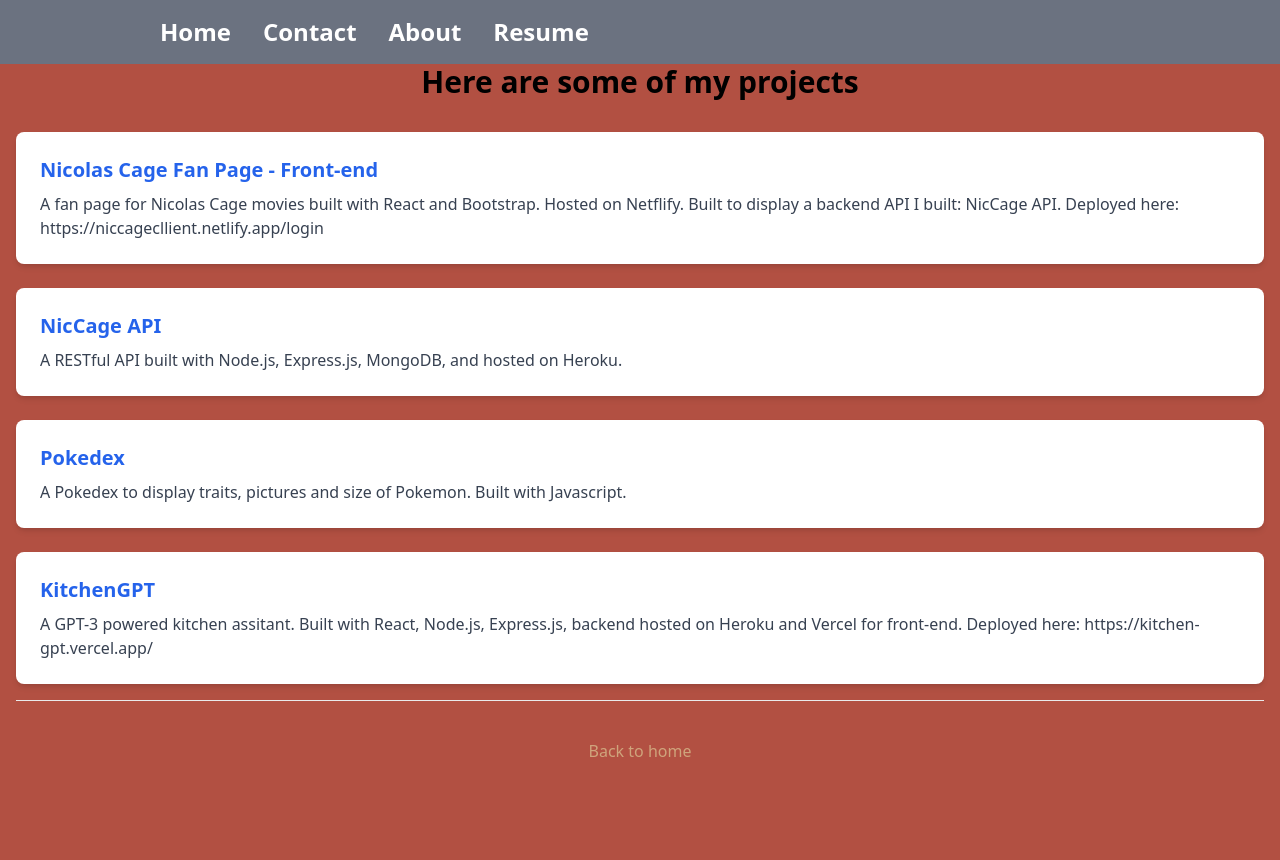
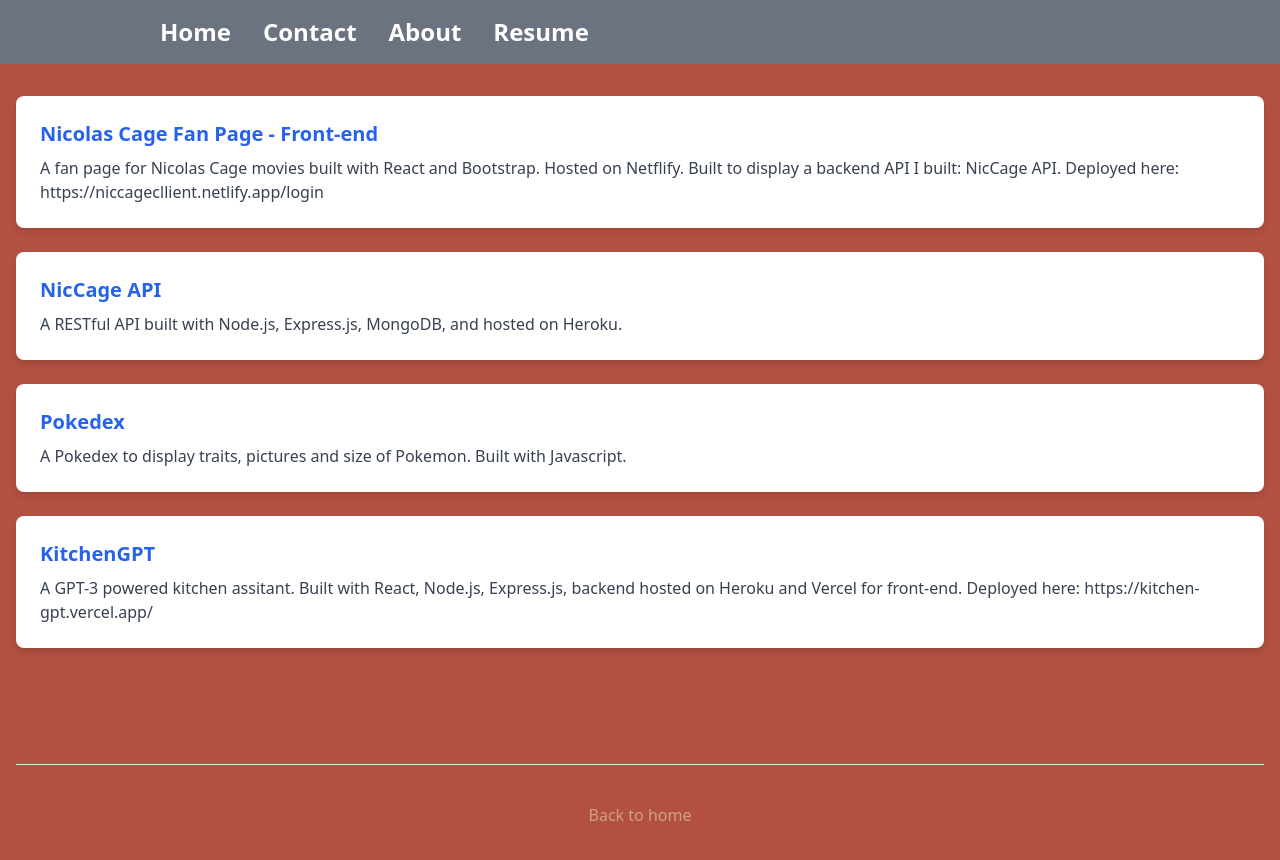
Before and after one commit to jonathankerth/my-portfolio, a Next.js app: page /Projects in a window 1280 px wide. Shown: the top 860 px of the page. Before the commit the page ends 800 px from the top, so only its background shows below. Built offline with nearby package versions, Linux system fonts and the light colour scheme.

Commit message:
remove header on projects

```diff
--- a/src/pages/Projects.js
+++ b/src/pages/Projects.js
@@ -109,9 +109,6 @@ export default function Projects() {
 			</Head>
 			<Navbar />
 			<div className="flex flex-col items-center mt-8">
-				<header className="header text-3xl text-black font-bold my-8 flex justify-center">
-					Here are some of my projects
-				</header>
 				<ul className="grid grid-cols-1 md:grid-cols-1 lg:grid-cols-1 gap-6">
 					{projects.map((project) => (
 						<li
--- a/src/styles/Projects.module.css
+++ b/src/styles/Projects.module.css
@@ -5,6 +5,7 @@
 	flex-direction: column;
 	justify-content: space-between;
 	align-items: center;
+	margin-top: 5%;
 }
 
 .cardsWrapper {
```
